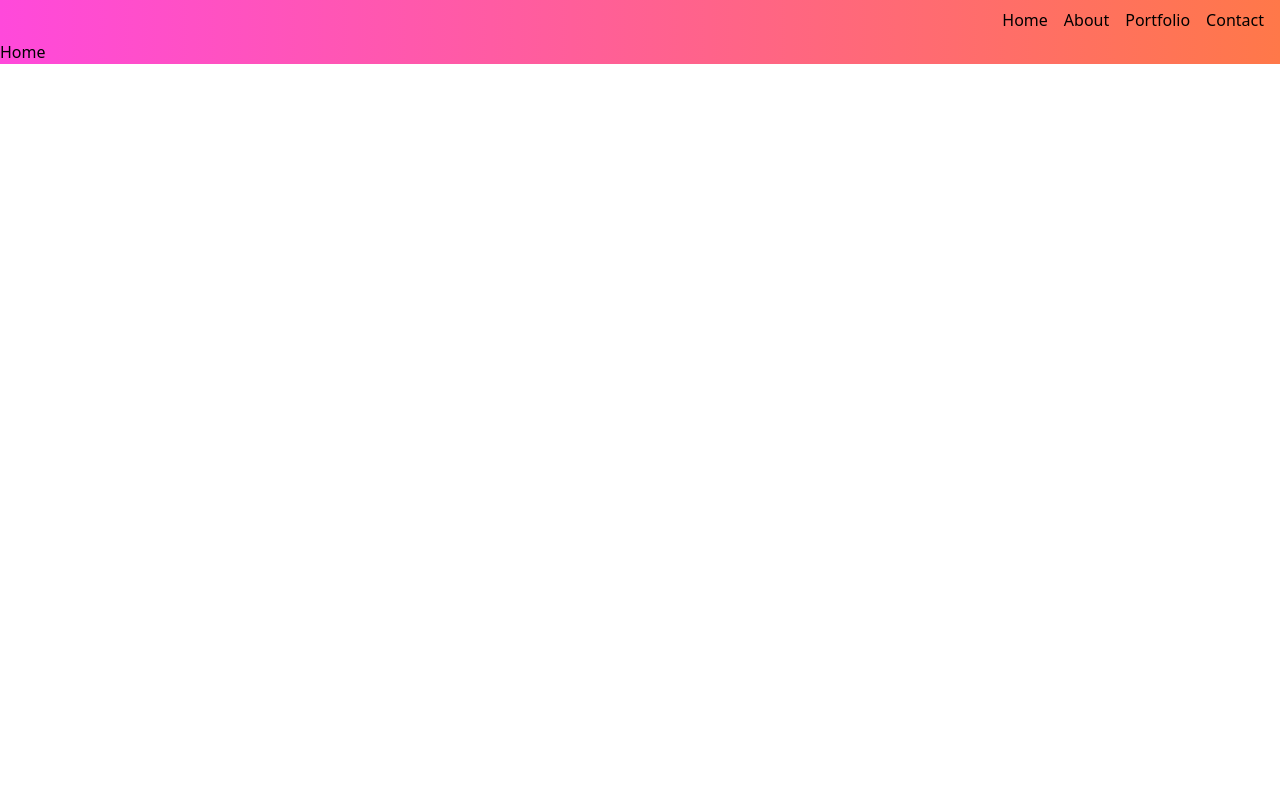
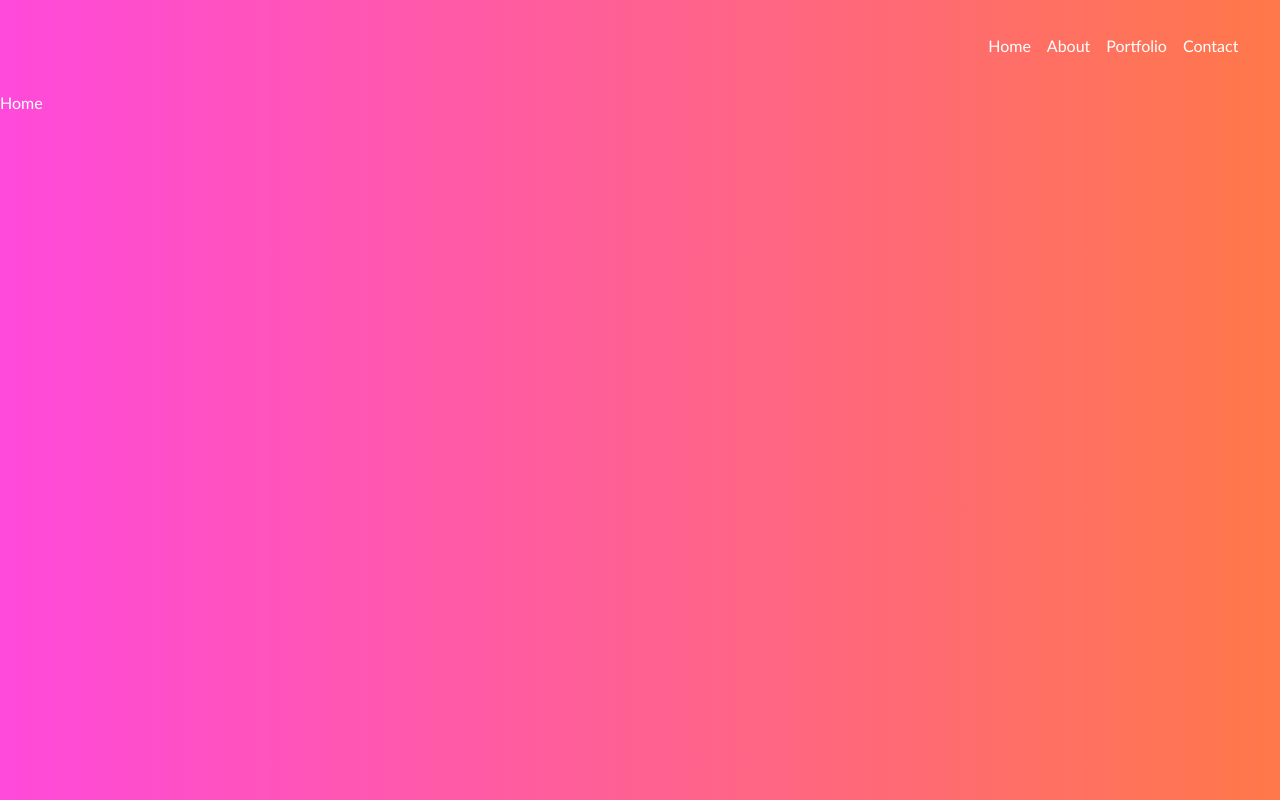
Before and after one commit to RideN91/my-web-portfolio, a React (Create React App) app: page / in a window 1280 px wide. Built offline with nearby package versions, Linux system fonts and the light colour scheme.

Commit message:
NotFound component + CSS

```diff
--- a/src/App.js
+++ b/src/App.js
@@ -4,6 +4,7 @@ import Navbar from './Navbar';
 import Portfolio from './components/Portfolio';
 import Home from './components/Home';
 import About from './components/About';
+import NotFound from './components/NotFound';
 
 
 function App() {
@@ -21,6 +22,8 @@ function App() {
         case "/contact":
             component = <Contact />
             break
+            default:
+            component = <NotFound />
     }
 
     return (
--- a/src/Navbar.js
+++ b/src/Navbar.js
@@ -4,7 +4,7 @@ import React from 'react';
 const Navbar = () => {
     return (
 
-        <div className='nav bg-gradient-primary'>
+        <nav>
             <ul className='sticky top-0 z-[20] mx-auto flex w-full items-end justify-end px-4 py-2 space-x-4'>
                 <li>
                     <a href="/">Home</a>
@@ -19,7 +19,7 @@ const Navbar = () => {
                     <a href="/contact">Contact</a>
                 </li>
             </ul>
-        </div>
+        </nav>
     )
 }
 
--- /dev/null
+++ b/src/components/NotFound.js
@@ -0,0 +1,8 @@
+export default function NotFound() {
+    return (
+        <div>
+          <h2>404 Not Found</h2>
+          <p>Sorry, the page you are looking for does not exist.</p>
+        </div>
+      );
+}
--- a/src/styles.css
+++ b/src/styles.css
@@ -2,11 +2,27 @@
 @tailwind components;
 @tailwind utilities;
 
-
-.nav ul{
-    display: flex;
+body {
+    margin: 0%;
+    padding: 0;
+    font-family: 'Trebuchet MS', 'Lucida Sans Unicode', 'Lucida Grande', 'Lucida Sans', Arial, sans-serif;
+    /* You can add other global styles here */
 }
 
-.nav li:hover{
+.bg-gradient-primary {
+    /* Add styles for your main container here */
     color: white;
+    min-height: 100vh;
+    /* Make sure the container covers the entire viewport height */
+    display: flex;
+    flex-direction: column;
 }
+
+nav {
+    display: flex;
+    padding: 2%;
+}
+
+li:hover {
+    text-decoration: underline;
+}
```
